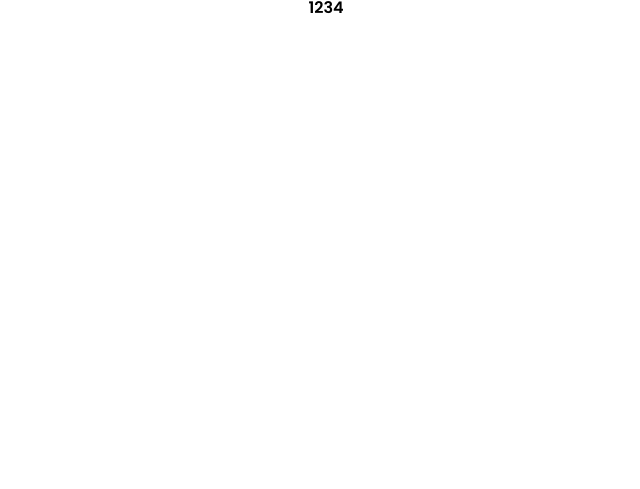
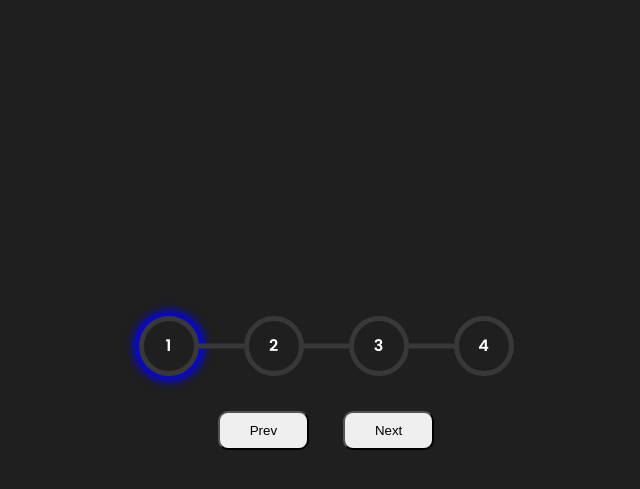
Before and after one commit to NeyleCM/Progress-Steps-N, a plain HTML site: page index.html in a window 1280 px wide. Shown: the whole page, without its empty margins (314-954 px from the left). Drawn offline with Linux system fonts and the light colour scheme.

Commit message:
css casi listo

```diff
--- a/index.html
+++ b/index.html
@@ -4,7 +4,7 @@
     <meta charset="UTF-8">
     <meta name="viewport" content="width=device-width, initial-scale=1.0">
     <link rel="stylesheet" href="./styles.css">
-    <title>Document</title>
+    <title>Progress Steps Neyle</title>
 </head>
 <body>
     <div class="divPrincipal">
@@ -13,6 +13,10 @@
         <div class="number">3</div>
         <div class="number">4</div>
     </div>
+    <div class="btns">
+        <button class="btn">Prev</button>
+        <button class="btn">Next</button>
+    </div>
 </body>
 <script src="./script.js"></script>
 </html>
--- a/styles.css
+++ b/styles.css
@@ -47,13 +47,61 @@ table {
 /* ----- DESDE AQUÍ ----- */
 
 body {
+	display: flex;
+	justify-content: center;
+	align-items: center;
+	flex-direction: column;
     font-family: "Poppins", sans-serif;
     font-weight: 600;
     font-style: normal;
-  }
+	color: white;
+	background-color: #1f1f1f;
+	height: 100vh;
+    overflow: hidden;
+    margin: 0;
+  	}
 
   .divPrincipal {
     display: flex;
     justify-content: center;
     align-items: center;
+	gap: 45px;
   }
+
+  .btns {
+	padding: 35px;
+  }
+
+  .btn {
+	margin: 0 15px 0 15px;
+	padding: 10px 30px;
+	border-radius: 10px;
+  }
+
+  .number {
+	display: flex;
+	justify-content: center;
+	align-items: center;
+	width: 50px;
+	height: 50px;
+	border-radius: 50%;
+	border: 5px solid #383838;
+	position: relative;
+  }
+
+  .number::after {
+	content: '';
+	background-color: #383838;
+	position: absolute;
+	top: 50%;
+	left: 100%;
+	width: 100%; /* Ajusta este valor según la distancia entre los círculos */
+	height: 5px;
+	transform: translateY(-50%);
+}
+.number:last-child::after{
+	content: none;
+}
+.number.active {
+	box-shadow: 0 0 10px 5px blue;
+}
```
